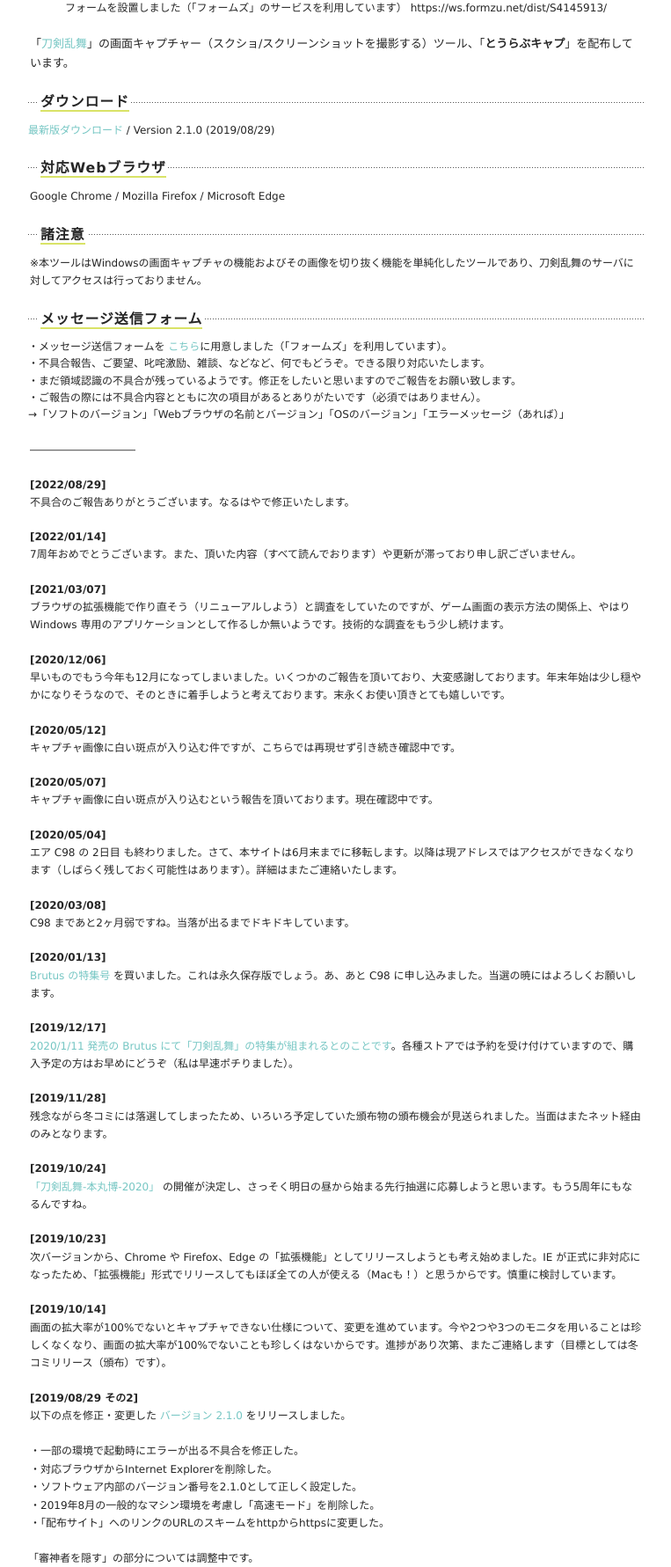
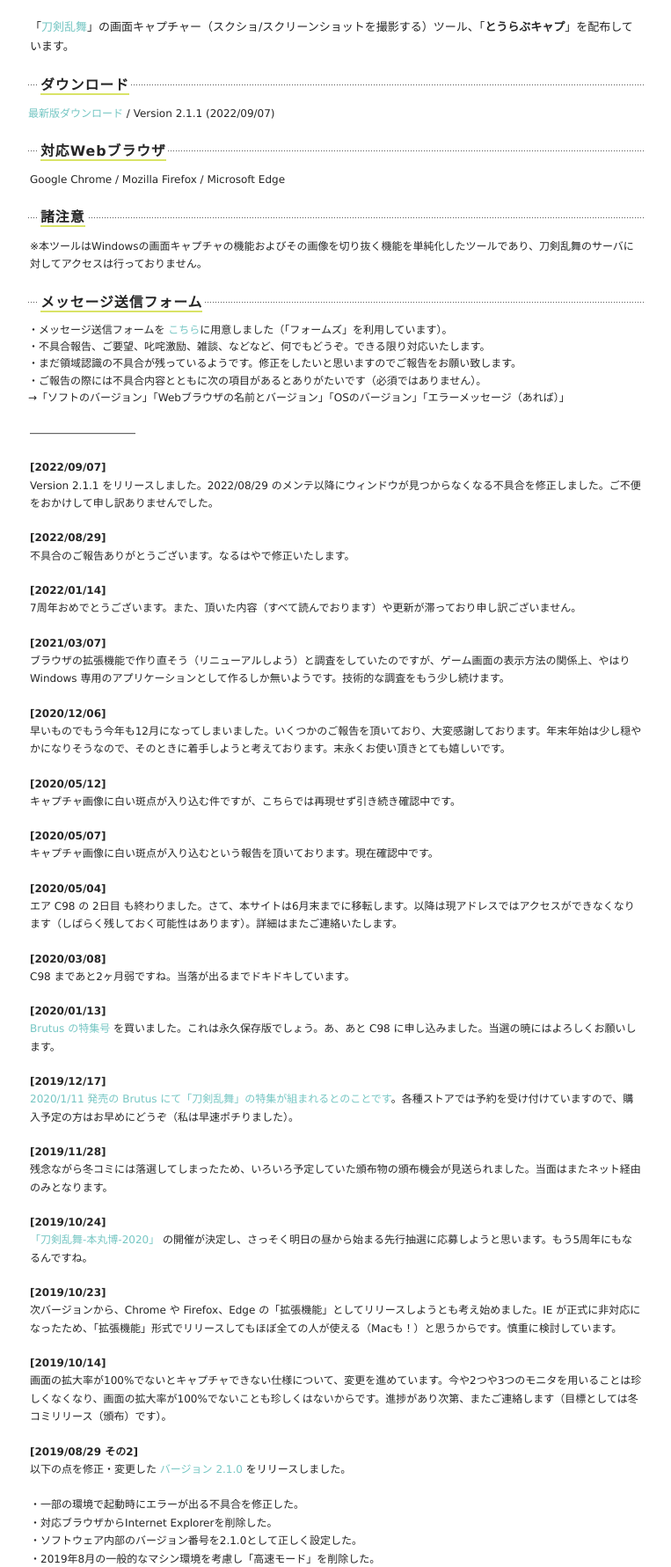
Before and after one commit to nikukyugamer/sword-sword-ranbu, a PHP site: page / in a window 1280 px wide. Shown: the part 147-1928 px from the top of the page at 88% size, without its empty margins (258-1021 px from the left). Run offline with PHP 8.4, Linux system fonts and the light colour scheme.

Commit message:
feat: 🎸 v2.1.1 をリリース (#18)

```diff
--- a/index.php
+++ b/index.php
@@ -59,8 +59,8 @@ $token = $_SESSION['token'];
 </div>
 <!-- :::::::::::::::::::: ヘッダー以上 :::::::::::::::::::: -->
 
-フォームを設置しました（「フォームズ」のサービスを利用しています）
-https://ws.formzu.net/dist/S4145913/
+<!-- フォームを設置しました（「フォームズ」のサービスを利用しています） -->
+<!-- https://ws.formzu.net/dist/S4145913/ -->
 
 <!-- :::::::::::::::::::: メイン :::::::::::::::::::: -->
 <div id="main">
@@ -72,7 +72,7 @@ https://ws.formzu.net/dist/S4145913/
 <div class="h3"><h3><strong>ダウンロード</strong></h3></div>
 <ul class="download">
 <li>
-<a href="./TouLoveCap_Ver_2_1_0.zip" onclick="ga('send','pageview','/TouLoveCap/TouLoveCap_Ver_2_1_0.zip');">最新版ダウンロード</a> / Version 2.1.0 (2019/08/29)
+<a href="./TouLoveCap_Ver_2_1_1.zip" onclick="ga('send','pageview','/TouLoveCap/TouLoveCap_Ver_2_1_1.zip');">最新版ダウンロード</a> / Version 2.1.1 (2022/09/07)
 </li>
 </ul>
 <p></p>
@@ -100,6 +100,12 @@ https://ws.formzu.net/dist/S4145913/
 <p></p>
 
 <p>――――――――――</p>
+
+<p>
+<span style="font-weight: bold;">[2022/09/07]</span>
+<br>
+        Version 2.1.1 をリリースしました。2022/08/29 のメンテ以降にウィンドウが見つからなくなる不具合を修正しました。ご不便をおかけして申し訳ありませんでした。
+</p>
 
 <p>
 <span style="font-weight: bold;">[2022/08/29]</span>
```
Also changed, not shown: 1 other file.
